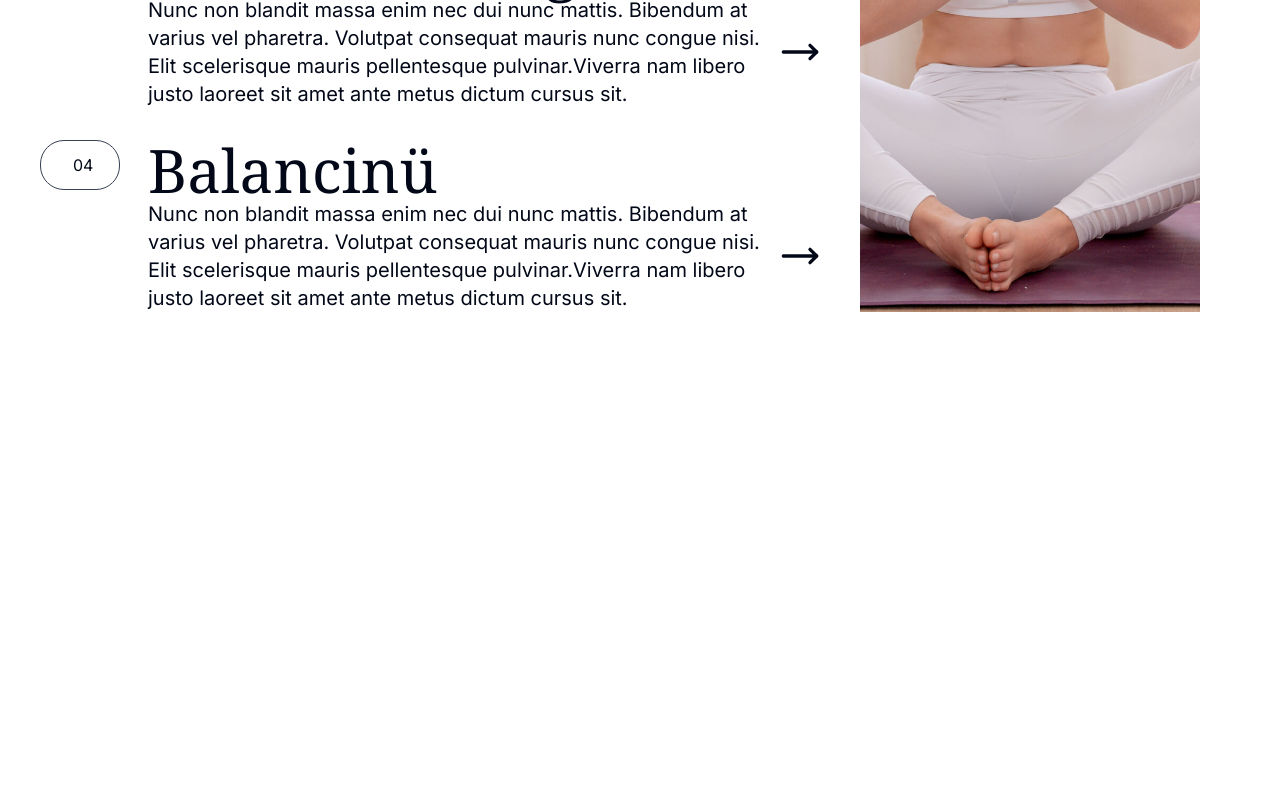
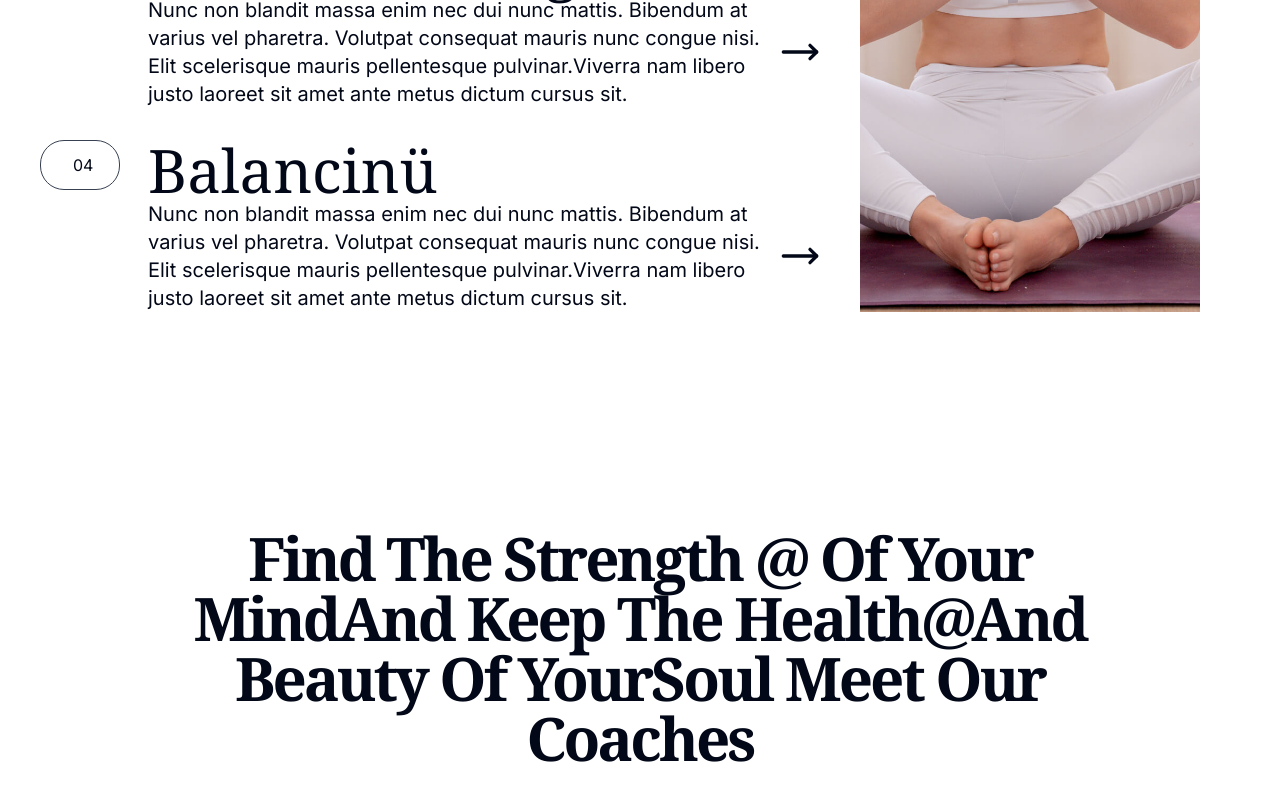
Before and after one commit to vikash0p/yoga, a Next.js app: page / in a window 1280 px wide. Shown: the part 2460-3260 px from the top of the page. Before the commit the page ends 2908 px from the top, so only its background shows below. Built offline with nearby package versions, Linux system fonts and the light colour scheme; a web font is replaced by a local one.

Commit message:
create the data

```diff
--- a/app/page.tsx
+++ b/app/page.tsx
@@ -1,5 +1,6 @@
 import Carousel from '@/components/Carousel'
 import Classess from '@/components/HomeComp/Classess';
+import Coaches from '@/components/HomeComp/Coaches';
 import Perfect from '@/components/HomeComp/Perfect';
 import YogaAssan from '@/components/HomeComp/YogaAssan';
 import { Elsie } from 'next/font/google';
@@ -14,6 +15,7 @@ const Home = () => {
         <Perfect />
         <YogaAssan />
         <Classess/>
+        <Coaches/>
     </div>
   )
 }
--- a/components/HomeComp/Coaches.tsx
+++ b/components/HomeComp/Coaches.tsx
@@ -1,11 +1,22 @@
-import React from 'react'
+'use client'
+import { motion } from "framer-motion";
+import React from "react";
 
 const Coaches = () => {
+
   return (
-    <div>
+    <div className="py-5 md:py-8 lg:py-12 xl:py-20 w-full">
+      <motion.h1
+      initial={{opacity:0, y:50}}
+      whileInView={{opacity:1, y:0}}
+      transition={{duration:1.5}}
 
+       className="w-full text-3xl md:text-4xl lg:text-5xl xl:text-6xl font-serif font-semibold text-center lg:w-3/4 m-auto antialiased leading-10 -tracking-wider  ">Find The Strength @ Of Your MindAnd Keep The Health@And Beauty Of YourSoul Meet Our Coaches</motion.h1>
+       <div>
+
+       </div>
     </div>
-  )
-}
+  );
+};
 
-export default Coaches
+export default Coaches;
```
